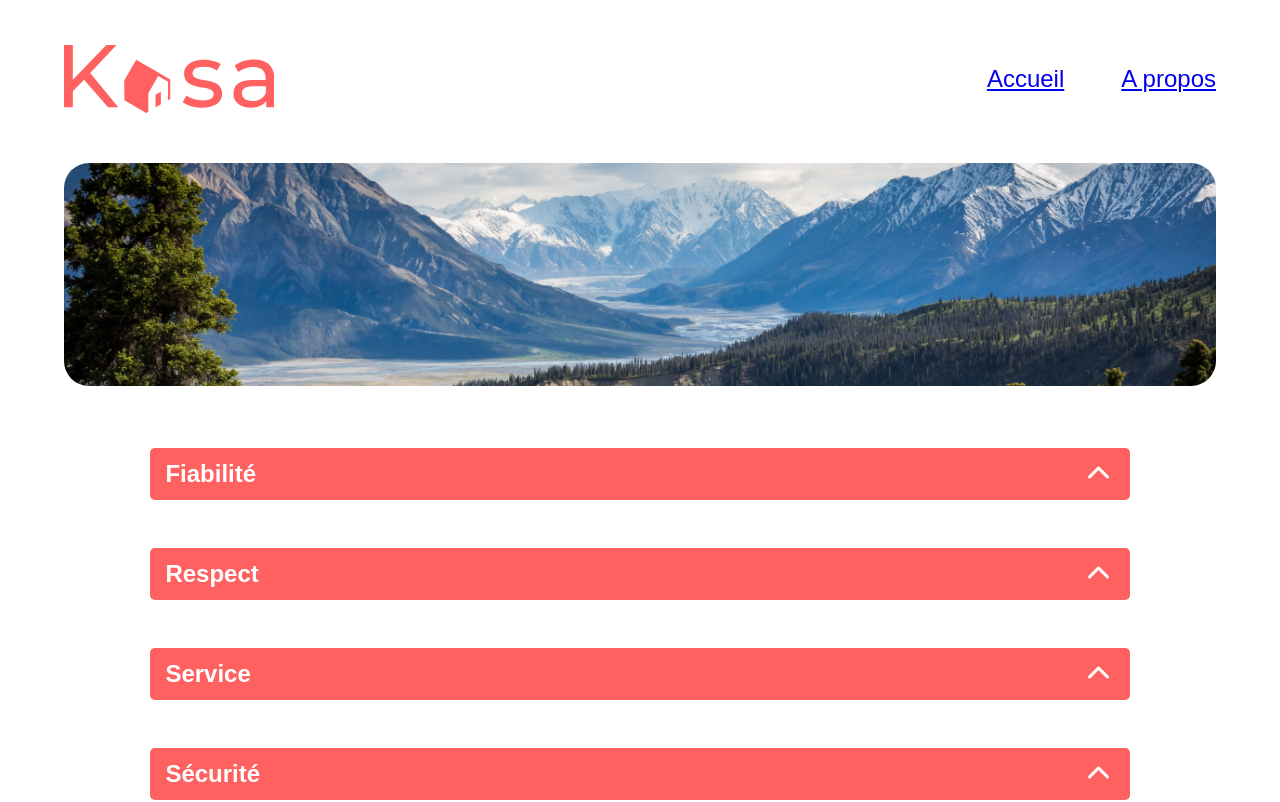
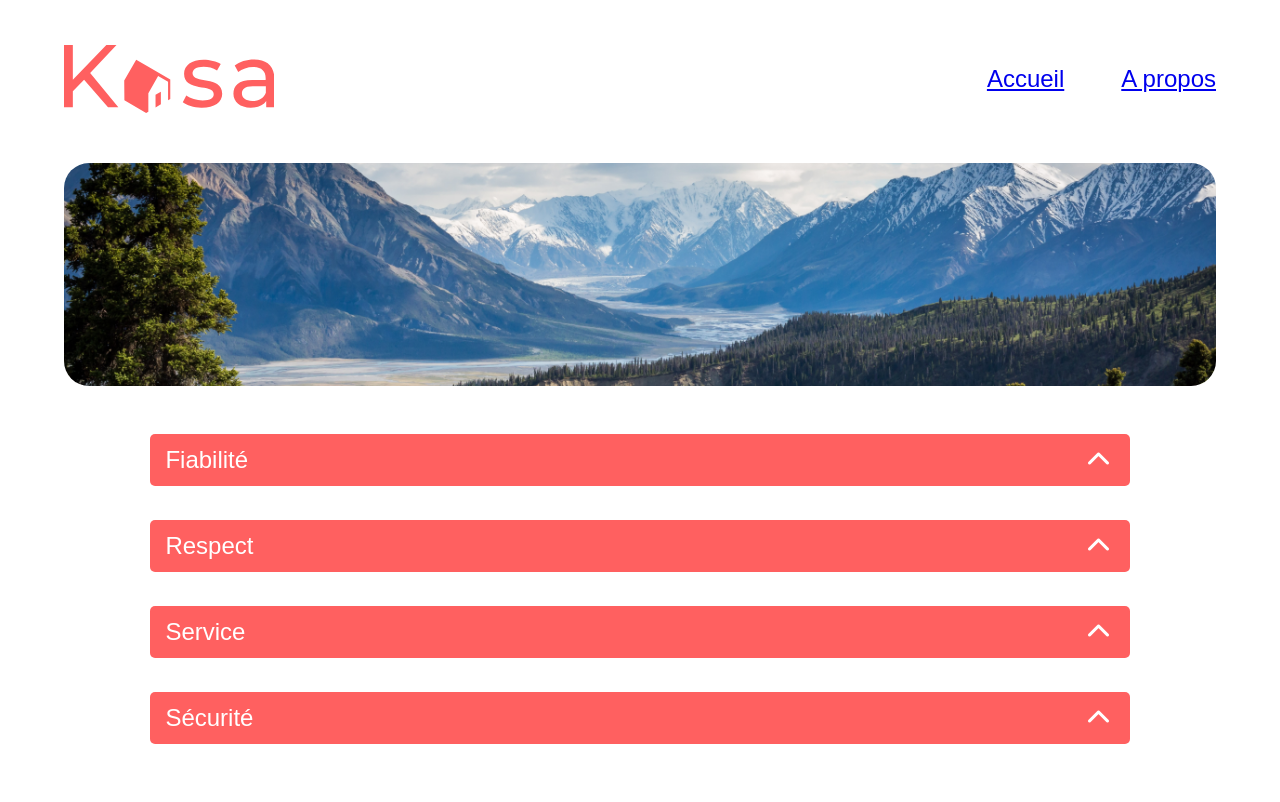
Before and after one commit to AntoineMarchive/Kasa_Projet7, a React (Vite) app: page /a-propos in a window 1280 px wide. Shown: the top 802 px of the page. Built offline with nearby package versions, Linux system fonts and the light colour scheme; a web font is replaced by a local one.

Commit message:
soft modifications

```diff
--- a/src/components/Carrousel/Carrousel.scss
+++ b/src/components/Carrousel/Carrousel.scss
@@ -50,7 +50,7 @@
 }
 
 @media (max-width: 768px) {
-    .caroussel {
+    .carrousel {
         height: 255px;
         &__arrow {
             font-size: 28px;
--- a/src/components/Collapse/Collapse.scss
+++ b/src/components/Collapse/Collapse.scss
@@ -12,7 +12,7 @@
           width: 100%;
           text-align: left;
           font-size: 24px;
-          font-weight: 700;
+          font-weight: 500;
           background-color: #FF6060;
           color: #fff;
           border-radius: 5px;
--- a/src/components/Header/Header.scss
+++ b/src/components/Header/Header.scss
@@ -32,7 +32,6 @@
     li {
       color: #000;
       text-align: right;
-      font-family: Montserrat, sans-serif;
       font-size: 24px;
       font-weight: 500;
     }
--- a/src/index.scss
+++ b/src/index.scss
@@ -20,3 +20,7 @@ main {
 li {
     list-style-type: none;
 }
+
+h2 {
+    font-size: 18px;
+}
--- a/src/pages/Home/Home.scss
+++ b/src/pages/Home/Home.scss
@@ -15,7 +15,7 @@ margin: 50px 0 50px 0;
 @media (max-width: 768px) {
   .thumbs{
       border-radius: 0px;
-      background-color: unset;
+      background-color: transparent;
       padding: 0px;
       margin-top: 27px;
       margin-bottom: 27px;
--- a/src/pages/Logement/Logement.scss
+++ b/src/pages/Logement/Logement.scss
@@ -3,13 +3,12 @@
   align-items: center;
   justify-content: space-between;
   width: 100%;
-  margin-bottom: 50px;
   &-additionelle {
     display: flex;
     justify-content: space-between;
     width: 100%;
     align-items: flex-start;
-    margin-bottom: 20px;
+
     &-info {
       flex: 1;
       margin-right: 20px;
@@ -78,7 +77,7 @@
   justify-content: space-between;
   gap: 76px;
   width: 100%;
-  margin-top: 24px;
+  margin-top: 10px;
   border-radius: 10px;
   .collapse {
     flex: 1;
```
